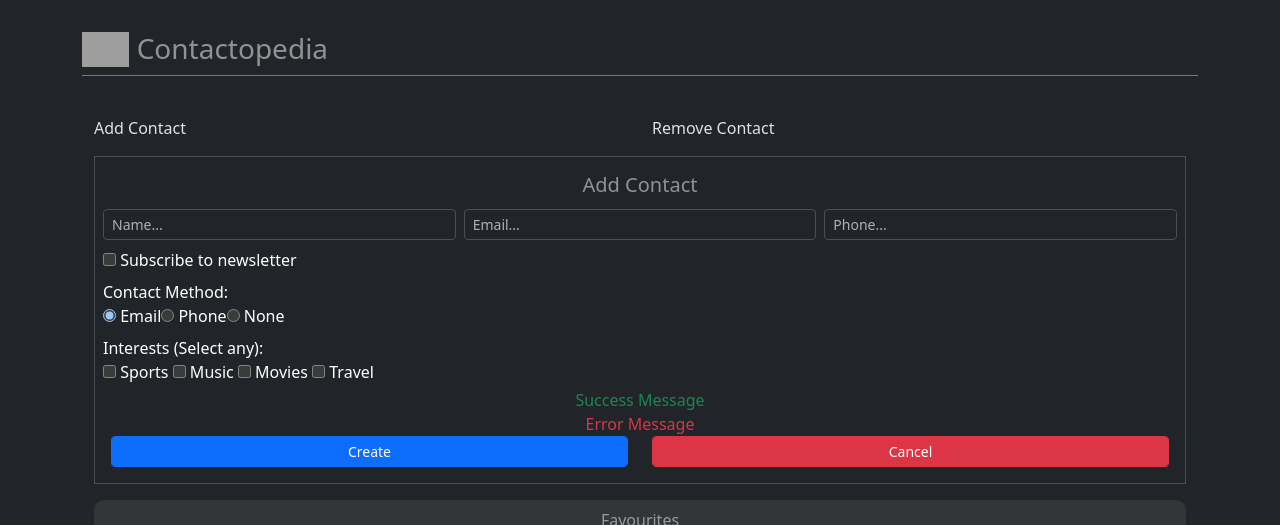
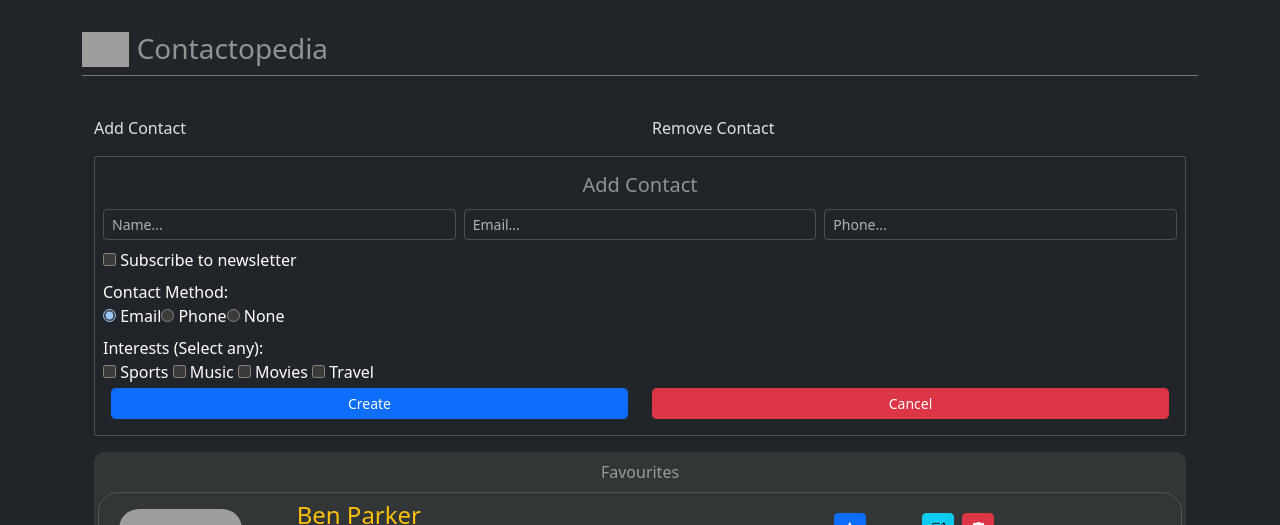
Before and after one commit to codewithEvolg/contactopedia, a React (Vite) app: page / in a window 1280 px wide. Shown: the top 525 px of the page. Built offline with nearby package versions, Linux system fonts and the light colour scheme; grey boxes are pictures that could not be loaded.

Commit message:
teaching: added state for messages and used conditional rendering

```diff
--- a/src/Components/ContactPages/AddContact.jsx
+++ b/src/Components/ContactPages/AddContact.jsx
@@ -1,7 +1,12 @@
+import { useState } from "react";
+
 const AddContact = () => {
-  const handleAddContactForm = (e) => {
-    e.preventDefault(); //prevents the page from reloading
-    const formData = new FormData(e.target); //an easier way to retrieve the form data
+  const [message, SetMessages] = useState({
+    errorMessage: "",
+    successMessage: "",
+  });
+
+  const handleAddContactForm = (formData) => {
     const contactData = {
       name: formData.get("name"),
       email: formData.get("email"),
@@ -10,11 +15,17 @@ const AddContact = () => {
       contactMethod: formData.get("contactMethod"),
       interests: formData.getAll("interests[]"),
     };
-    console.log(contactData);
+
+    try {
+      console.log(contactData);
+    } catch (error) {
+      console.error("Error adding contact", error);
+    }
   };
+
   return (
     <div className="border col-12 text-white p-2">
-      <form action="" onSubmit={handleAddContactForm}>
+      <form action={handleAddContactForm}>
         <div className="row p-2">
           <div className="col-12 text-white-50 text-center h5">Add Contact</div>
           <div className="col-12 col-md-4 p-1">
@@ -80,13 +91,16 @@ const AddContact = () => {
               </label>
             </div>
           </div>
-          <div className="col-12 text-center text-success">Success Message</div>
-          <div className="col-12 text-center text-danger">Error Message</div>
+          {message.successMessage && (
+            <div className="col-12 text-center text-success">
+              Success Message
+            </div>
+          )}
+          {message.errorMessage && (
+            <div className="col-12 text-center text-danger">Error Message</div>
+          )}
           <div className="col-6">
-            <button
-              className="btn btn-primary btn-sm form-control"
-              type="submit"
-            >
+            <button className="btn btn-primary btn-sm form-control">
               Create
             </button>
           </div>
```
